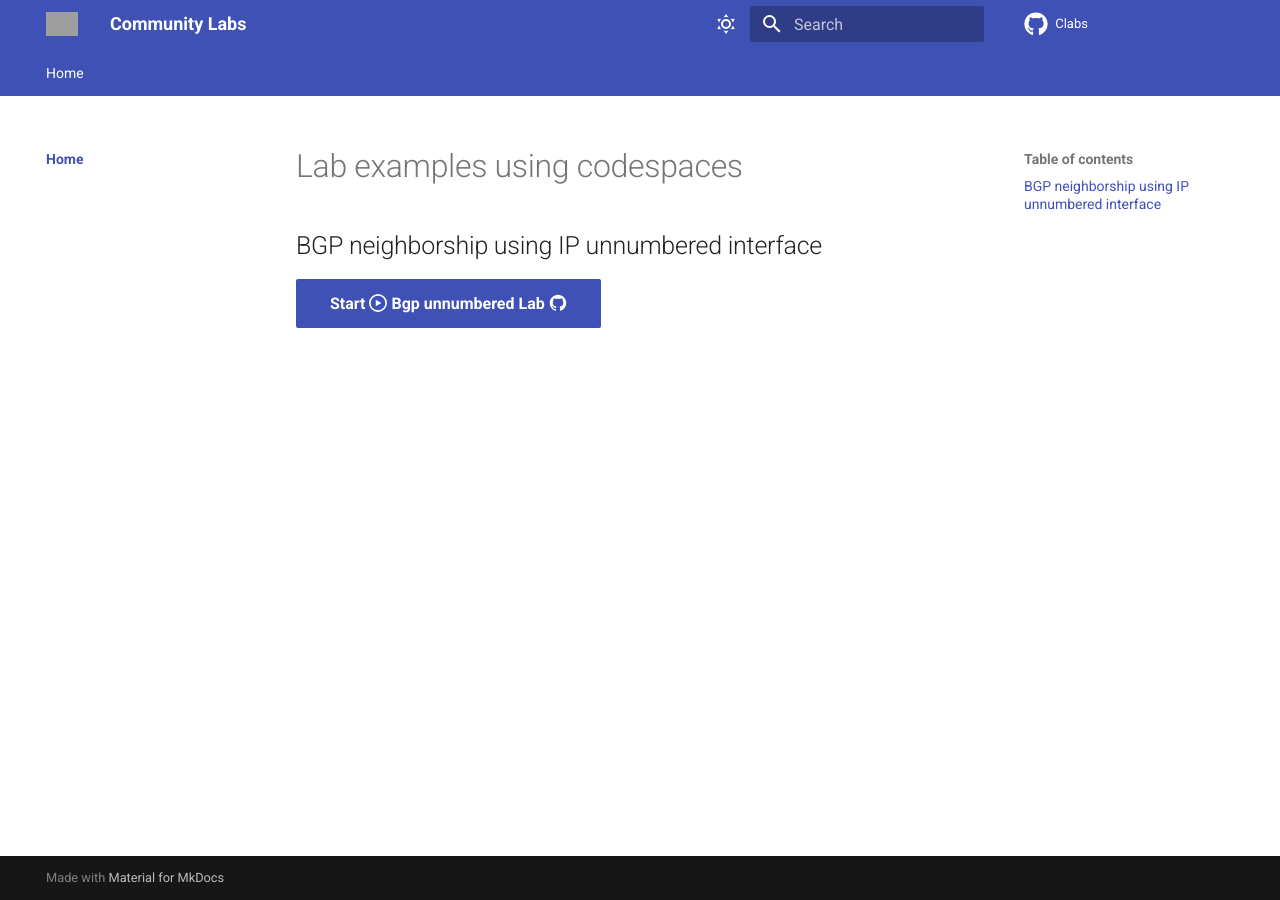
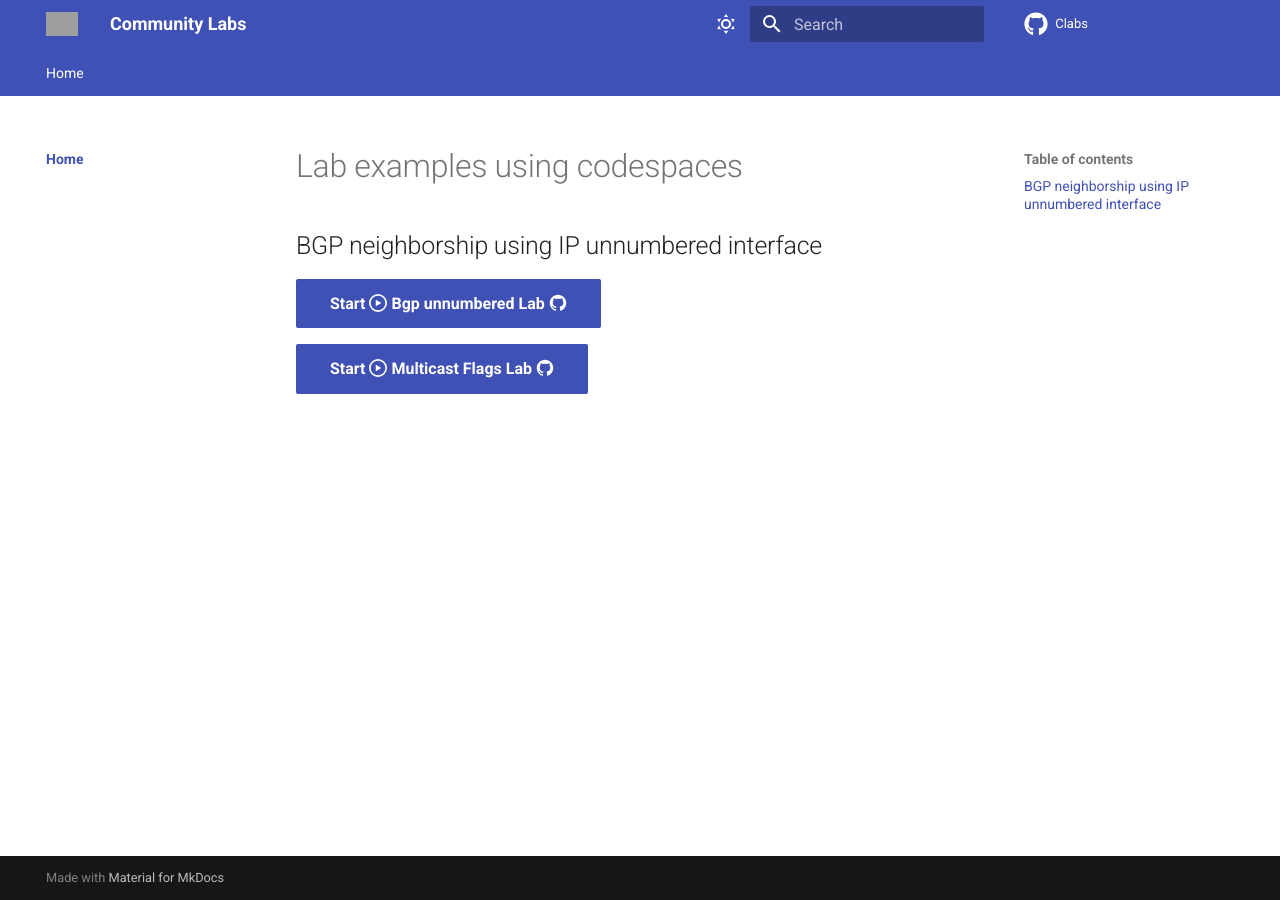
Before and after one commit to noredistribution/clabs, an MkDocs documentation site: the page built from docs/index.md, in a window 1280 px wide. Built offline with MkDocs 1.6.1 and Material for MkDocs 9.7.7, drawn with Linux system fonts in a browser that asks for light colours; plug-ins that fetch from the network failed and are left out; comment, search, counter and statistics services are not loaded; grey boxes are pictures that could not be loaded.

Commit message:
update index

```diff
--- a/docs/index.md
+++ b/docs/index.md
@@ -3,3 +3,5 @@
 ## BGP neighborship using IP unnumbered interface
 
 [Start :octicons-play-16: Bgp unnumbered Lab :octicons-mark-github-24:](https://codespaces.new/noredistribution/clabs/tree/main?quickstart=1&devcontainer_path=.devcontainer%2Fcommunity-central-rfc5549%2Fdevcontainer.json){ .md-button .md-button--primary target=_blank}
+
+[Start :octicons-play-16: Multicast Flags Lab :octicons-mark-github-24:](https://codespaces.new/noredistribution/clabs/tree/main?quickstart=1&devcontainer_path=.devcontainer%2Fmulticast-flags%2Fdevcontainer.json){ .md-button .md-button--primary target=_blank}
```
